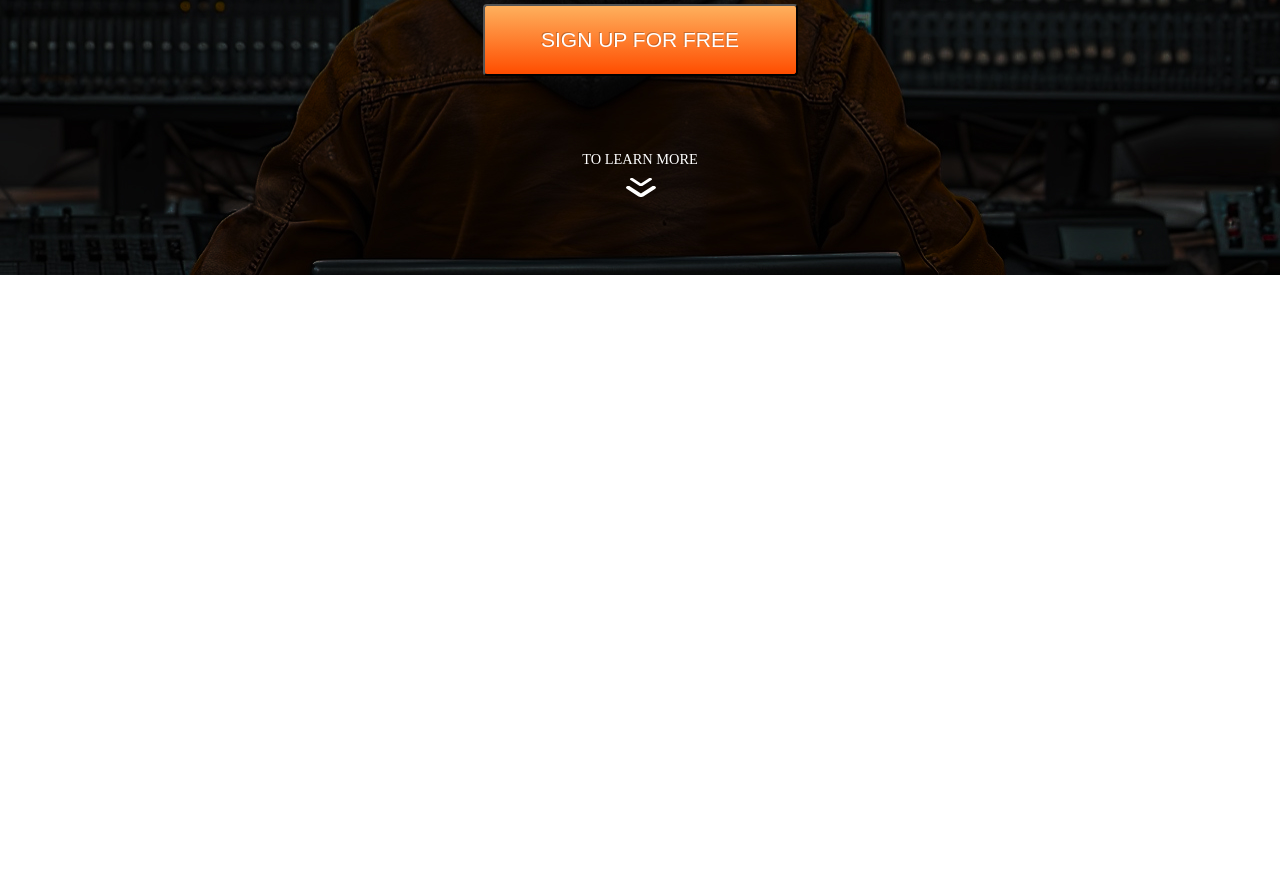
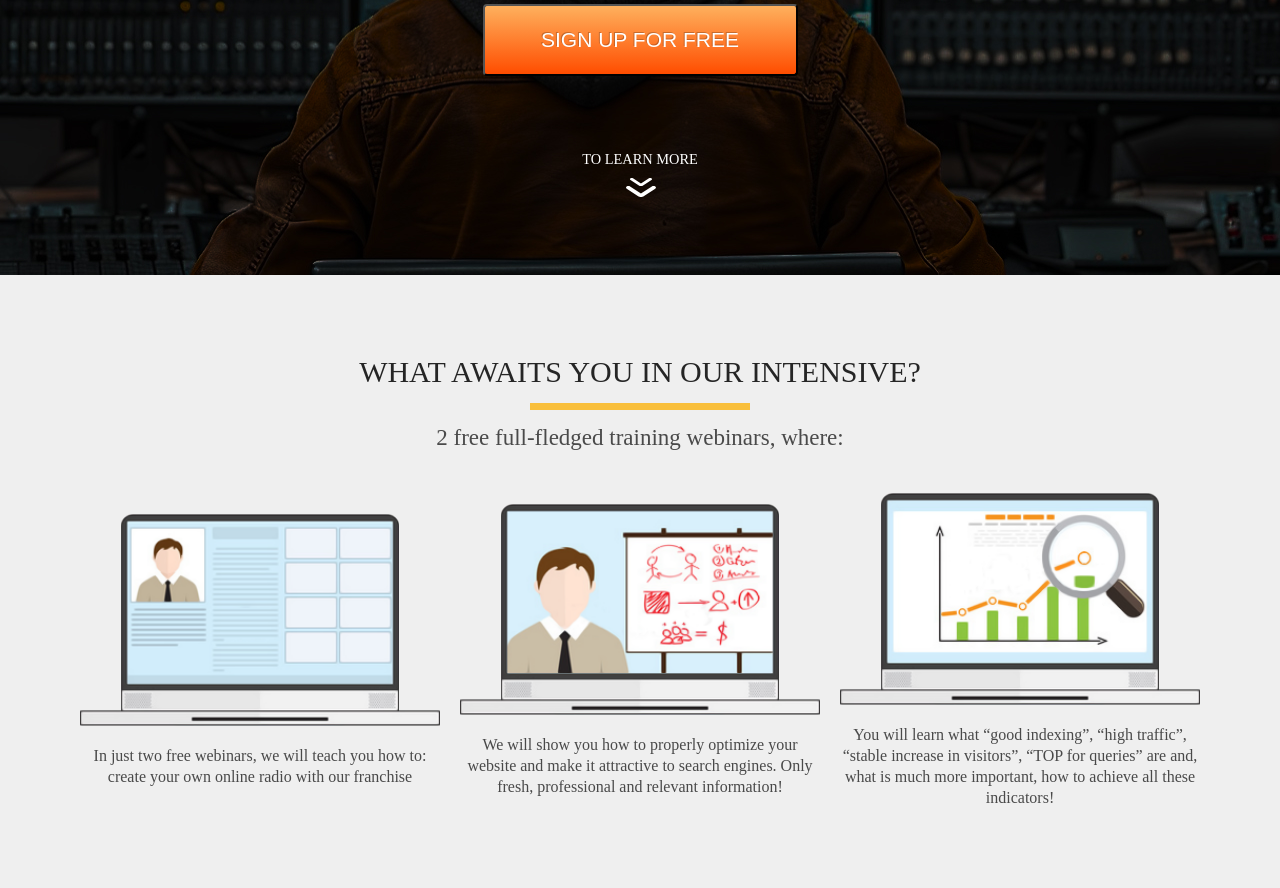
Before and after one commit to Valerii-Hud/create-own-radio, a plain HTML site: page src/index.html in a window 1280 px wide. Shown: the part 525-1413 px from the top of the page. Before the commit the page ends 800 px from the top, so only its background shows below. Drawn offline with Linux system fonts and the light colour scheme.

Commit message:
Created second section

```diff
--- a/src/css/style.css
+++ b/src/css/style.css
@@ -21,6 +21,7 @@
   font-size: 80px;
   line-height: 80px;
 }
+
 .title_colored {
   color: #f9bf3b;
   font-size: 41px;
@@ -52,12 +53,13 @@
   background: url("../img/main_bg.jpg") center center / cover no-repeat;
   padding: 20px 0 50px 0;
   margin: 0 auto;
-  /* Logo styles */
+
   .logo {
     .logo__img {
       display: block;
       margin: 0 auto;
     }
+
     .logo__descr {
       margin-top: 13px;
       text-align: center;
@@ -68,15 +70,19 @@
       color: #fff;
     }
   }
+
   h1 {
     margin-top: 52px;
   }
+
   h2 {
     margin-top: 12px;
   }
+
   .btn {
     margin-top: 75px;
   }
+
   .promo__text {
     margin-top: 20px;
     color: #fff;
@@ -86,10 +92,12 @@
     font-weight: 500;
     line-height: 28px;
   }
+
   .promo__text span {
     text-transform: uppercase;
     color: #f9bf3b;
   }
+
   .promo__scroll-text {
     margin-top: 75px;
     color: #fff;
@@ -97,8 +105,62 @@
     font-size: 0.9rem;
     text-transform: uppercase;
   }
+
   .promo__scroll-img {
     display: block;
     margin: 10px auto 0 auto;
   }
 }
+
+/** Intensive section styles **/
+
+.intensive {
+  padding: 80px 0;
+  background-color: #efefef;
+
+  .intensive__title {
+    color: #252525;
+    font-size: 30px;
+    font-weight: 500;
+  }
+
+  .divider {
+    margin: 14px auto 0 auto;
+    width: 220px;
+    height: 7px;
+    background-color: #f9bf3b;
+  }
+
+  .intensive__subtitle {
+    margin-top: 15px;
+    color: #4a4a4a;
+    text-align: center;
+    font-size: 23px;
+    font-weight: 500;
+    line-height: normal;
+  }
+
+  .intensive__wrapper {
+    display: flex;
+    flex-wrap: wrap;
+    margin-top: 42px;
+    justify-content: center;
+    align-items: center;
+    gap: 20px;
+  }
+
+  .intensive__item {
+    .intensive__img {
+      width: 100%;
+    }
+    .intensive__descr {
+      margin-top: 15px;
+      width: 360px;
+      font-weight: 300;
+      color: #494949;
+      font-size: 16px;
+      text-align: center;
+      line-height: 21px;
+    }
+  }
+}
--- a/src/index.html
+++ b/src/index.html
@@ -3,11 +3,16 @@
   <head>
     <meta charset="UTF-8" />
     <meta name="viewport" content="width=device-width, initial-scale=1.0" />
+    <meta name="author" content="Valerii Hud" />
+    <meta name="keywords" content="" />
+    <meta name="description" content="" />
     <title>Create your own radio</title>
+
     <link rel="stylesheet" href="css/style.css" />
   </head>
   <body>
     <main>
+      <!-- ================================= -->
       <!--* Promo section START here *-->
       <section class="promo">
         <div class="container">
@@ -36,8 +41,60 @@
           </div>
         </div>
       </section>
+      <!--* Promo section END here *-->
+      <!-- ================================= -->
+      <!--* Intensive section START here *-->
 
-      <!--* Promo section END here *-->
+      <section class="intensive">
+        <div class="container">
+          <h2 class="title intensive__title">
+            What awaits you in our intensive?
+          </h2>
+          <div class="divider"></div>
+          <h3 class="intensive__subtitle">
+            2 free full-fledged training webinars, where:
+          </h3>
+          <div class="intensive__wrapper">
+            <div class="intensive__item">
+              <img
+                src="icons/intensive/icon_1.png"
+                alt="Teaching"
+                class="intensive__img"
+              />
+              <div class="intensive__descr">
+                In just two free webinars, we will teach you how to: create your
+                own online radio with our franchise
+              </div>
+            </div>
+            <div class="intensive__item">
+              <img
+                src="icons/intensive/icon_2.png"
+                alt="Optimization"
+                class="intensive__img"
+              />
+              <div class="intensive__descr">
+                We will show you how to properly optimize your website and make
+                it attractive to search engines. Only fresh, professional and
+                relevant information!
+              </div>
+            </div>
+            <div class="intensive__item">
+              <img
+                src="icons/intensive/icon_3.png"
+                alt="Good practice"
+                class="intensive__img"
+              />
+              <div class="intensive__descr">
+                You will learn what “good indexing”, “high traffic”, “stable
+                increase in visitors”, “TOP for queries” are and, what is much
+                more important, how to achieve all these indicators!
+              </div>
+            </div>
+          </div>
+        </div>
+      </section>
+      <!--* Intensive section END here *-->
+      <!-- ================================= -->
     </main>
   </body>
 </html>
```
